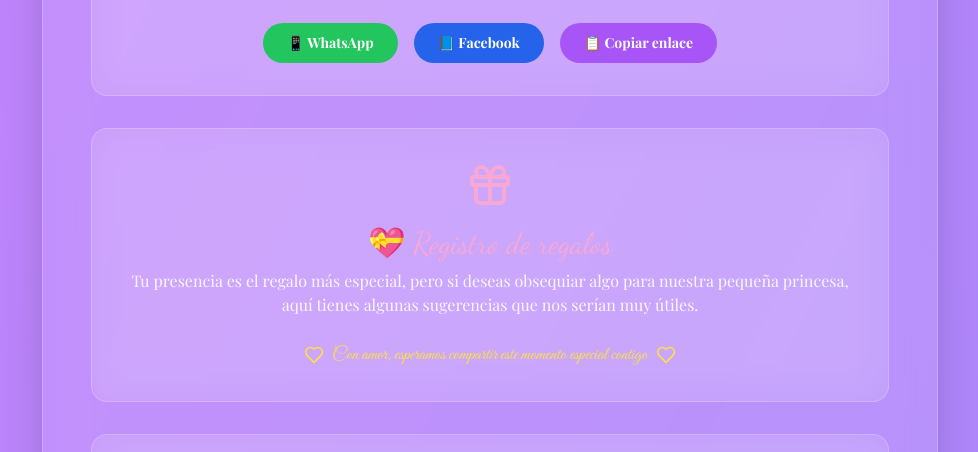
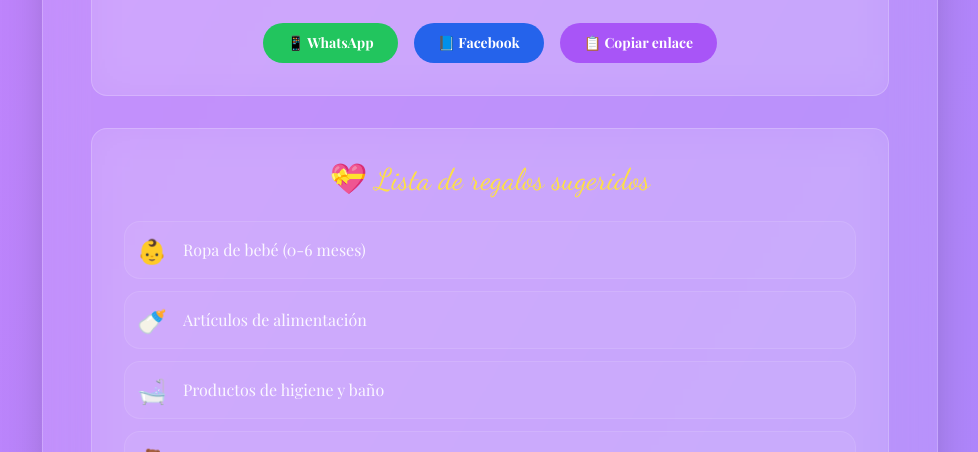
Before and after one commit to 25isaa/aliss-samantha-celebration-web, a React (Vite) app: page / in a window 1280 px wide. Shown: the part 1280-1732 px from the top of the page, without its empty margins (150-1128 px from the left). Built offline with nearby package versions, Linux system fonts and the light colour scheme; no server answers.

Commit message:
Remove gift registry section
Remove the gift registry section from the main page.

```diff
--- a/src/pages/Index.tsx
+++ b/src/pages/Index.tsx
@@ -1,5 +1,3 @@
-
-
 import { useState, useEffect } from 'react';
 import { toast } from 'sonner';
 import BabyShowerHeader from '@/components/BabyShowerHeader';
@@ -81,8 +79,6 @@ const Index = () => {
 
             <SocialShare />
 
-            <GiftRegistryInfo />
-
             <WishList />
 
             <InteractiveGames
```
